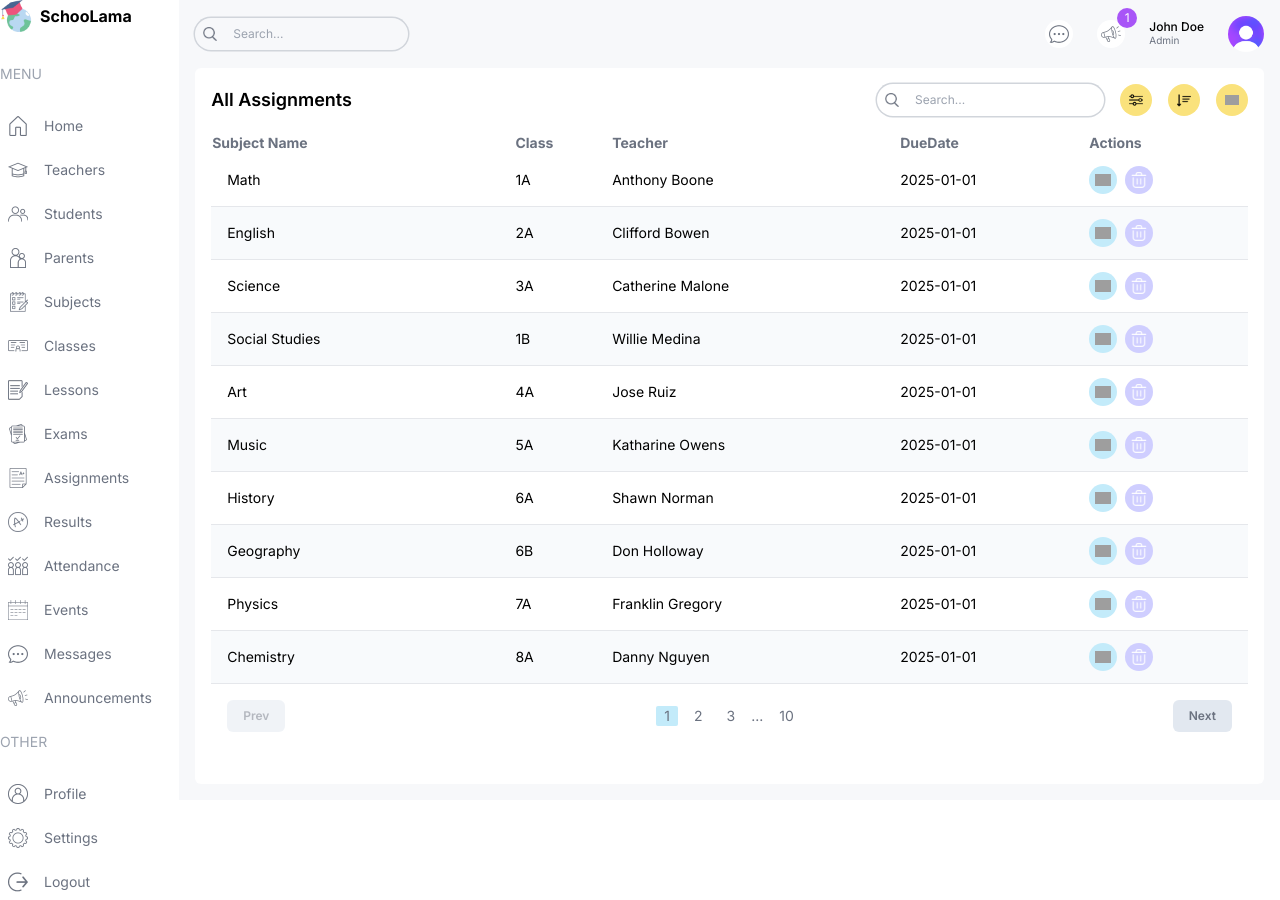
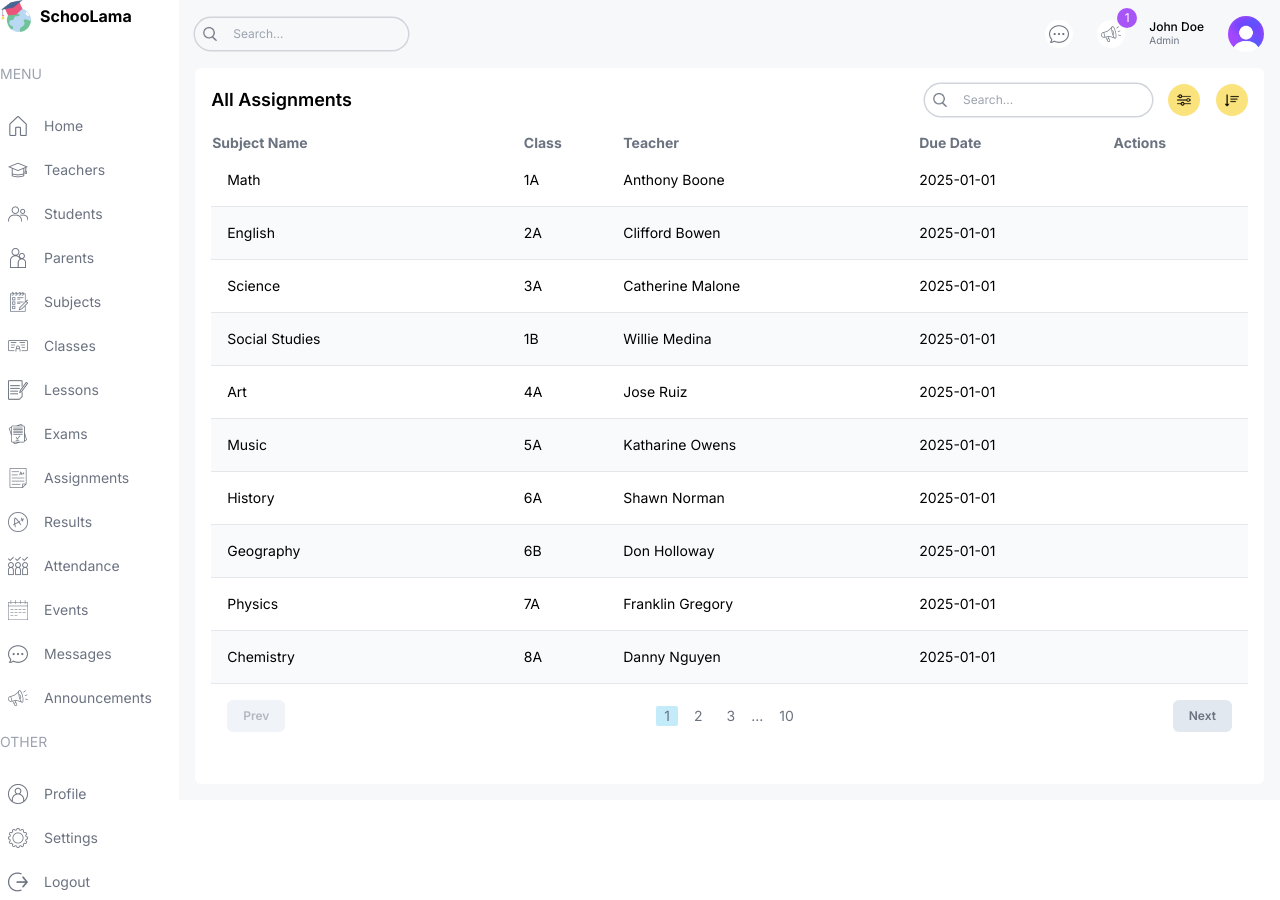
Before and after one commit to ltlongg/KTPM-N10, a Next.js app: page /list/assignments in a window 1280 px wide. Built offline with nearby package versions, Linux system fonts and the light colour scheme; grey boxes are pictures that could not be loaded.

Commit message:
Update assignments

```diff
--- a/src/app/(dashboard)/list/assignments/page.tsx
+++ b/src/app/(dashboard)/list/assignments/page.tsx
@@ -1,9 +1,13 @@
+import FormModal from "@/components/FormModal";
 import Pagination from "@/components/Pagination";
 import Table from "@/components/Table";
 import TableSearch from "@/components/TableSearch";
-import {role, assignmentsData } from "@/lib/data";
+import {
+  assignmentsData,
+  role,
+} from "@/lib/data";
 import Image from "next/image";
-import Link from "next/link";
+
 type Assignment = {
   id: number;
   subject: string;
@@ -15,7 +19,7 @@
 const columns = [
   {
     header: "Subject Name",
-    accessor: "subject",
+    accessor: "name",
   },
   {
     header: "Class",
@@ -27,8 +31,8 @@
     className: "hidden md:table-cell",
   },
   {
-    header: "DueDate",
-    accessor: "date",
+    header: "Due Date",
+    accessor: "dueDate",
     className: "hidden md:table-cell",
   },
   {
@@ -49,16 +53,11 @@
       <td className="hidden md:table-cell">{item.dueDate}</td>
       <td>
         <div className="flex items-center gap-2">
-          <Link href={`/list/teachers/${item.id}`}>
-            <button className="w-7 h-7 flex items-center justify-center rounded-full bg-lamaSky">
-              <Image src="/edit.png" alt="" width={16} height={16} />
-            </button>
-          </Link>
-          {role === "admin" && (
-            <button className="w-7 h-7 flex items-center justify-center rounded-full bg-lamaPurple">
-              <Image src="/delete.png" alt="" width={16} height={16} />
-            </button>
-            // <FormModal table="student" type="delete" id={item.id}/>
+          {role === "admin" || role === "teacher" && (
+            <>
+              <FormModal table="assignment" type="update" data={item} />
+              <FormModal table="assignment" type="delete" id={item.id} />
+            </>
           )}
         </div>
       </td>
@@ -69,7 +68,9 @@
     <div className="bg-white p-4 rounded-md flex-1 m-4 mt-0">
       {/* TOP */}
       <div className="flex items-center justify-between">
-        <h1 className="hidden md:block text-lg font-semibold">All Assignments</h1>
+        <h1 className="hidden md:block text-lg font-semibold">
+          All Assignments
+        </h1>
         <div className="flex flex-col md:flex-row items-center gap-4 w-full md:w-auto">
           <TableSearch />
           <div className="flex items-center gap-4 self-end">
@@ -79,12 +80,7 @@
             <button className="w-8 h-8 flex items-center justify-center rounded-full bg-lamaYellow">
               <Image src="/sort.png" alt="" width={14} height={14} />
             </button>
-            {role === "admin" && (
-              <button className="w-8 h-8 flex items-center justify-center rounded-full bg-lamaYellow">
-                <Image src="/plus.png" alt="" width={14} height={14} />
-              </button>
-            //   <FormModal table="student" type="create"/>
-            )}
+            {role === "admin" || role === "teacher" && <FormModal table="assignment" type="create" />}
           </div>
         </div>
       </div>
```
